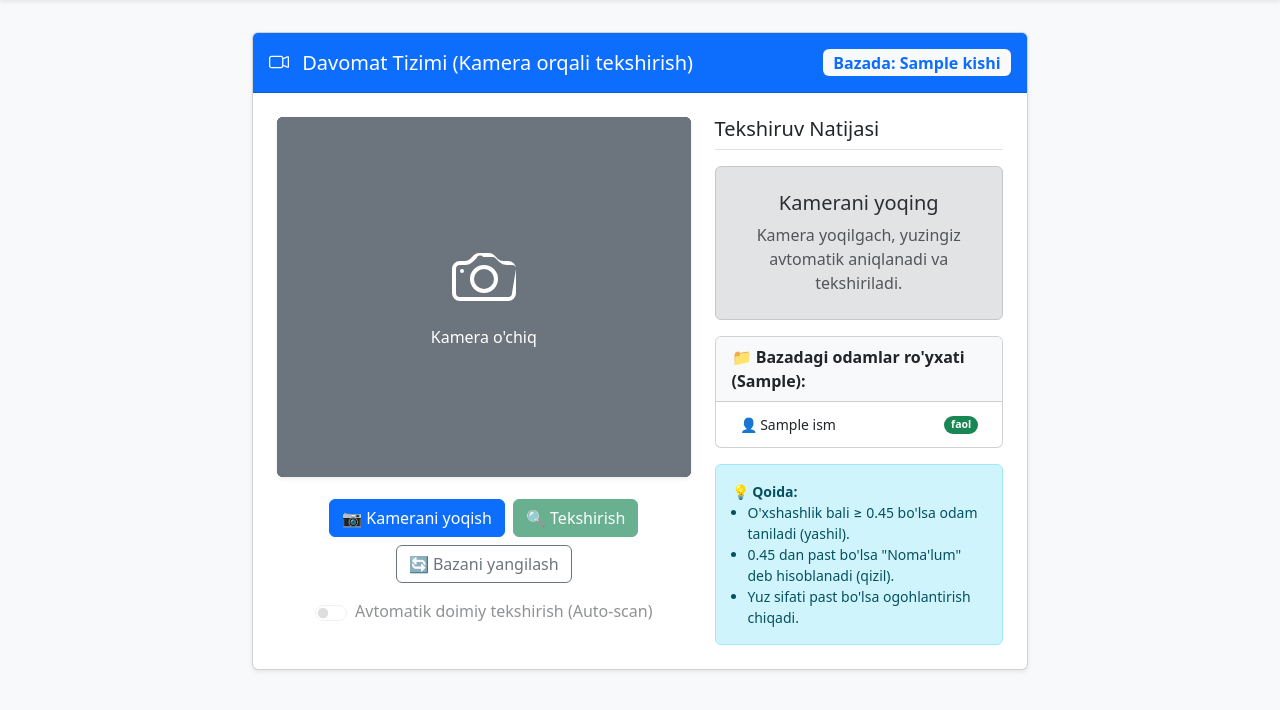
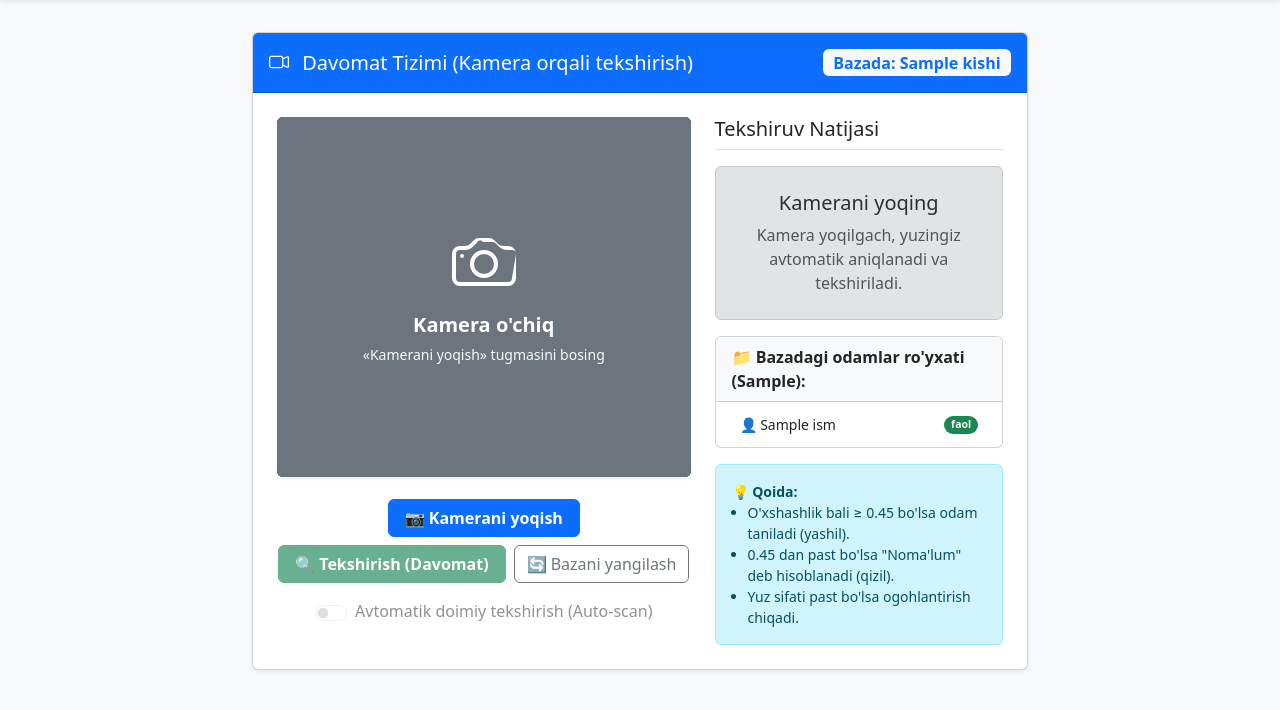
Before and after one commit to abduakhadov/davomat, a Django app: template templates/faces/davomat.html in a window 1280 px wide. Shown: the part 56-766 px from the top of the page. Run offline with Django 5.2, Linux system fonts and the light colour scheme; the template is opened without the code that fills it: most values are stand-ins (such as "Sample title", 1, 10 or a date in 2020).

Commit message:
fix: ensure camera placeholder hides and video is visible

```diff
--- a/templates/faces/davomat.html
+++ b/templates/faces/davomat.html
@@ -17,27 +17,34 @@
                 <div class="row g-4">
                     <!-- Kamera va Canvas qismi -->
                     <div class="col-md-7 text-center">
-                        <div class="position-relative d-inline-block rounded overflow-hidden shadow-sm bg-dark" style="width: 100%; max-width: 480px; min-height: 360px;">
-                            <video id="webcam" autoplay playsinline muted style="width: 100%; height: auto; transform: scaleX(-1); display: block;"></video>
-                            <canvas id="overlay" class="position-absolute top-0 start-0 w-100 h-100" style="pointer-events: none; transform: scaleX(-1);"></canvas>
+                        <div class="position-relative d-inline-block rounded overflow-hidden shadow-sm bg-black" style="width: 100%; max-width: 500px; aspect-ratio: 4/3; min-height: 360px;">
+                            <!-- Kamera videosi -->
+                            <video id="webcam" autoplay playsinline muted style="width: 100%; height: 100%; object-fit: cover; transform: scaleX(-1); position: absolute; top: 0; left: 0; z-index: 1;"></video>
+
+                            <!-- Bounding box va matn chiziladigan canvas -->
+                            <canvas id="overlay" class="position-absolute top-0 start-0 w-100 h-100" style="pointer-events: none; z-index: 5;"></canvas>
+
+                            <!-- Kadrni kesib olish uchun yashirin canvas -->
                             <canvas id="captureCanvas" style="display: none;"></canvas>
 
-                            <div id="camera-placeholder" class="d-flex flex-column justify-content-center align-items-center position-absolute top-0 start-0 w-100 h-100 bg-secondary text-white">
+                            <!-- Kamera o'chiq bo'lganda ko'rinadigan qatlam (d-flex ishlatilmaydi, inline style bilan) -->
+                            <div id="camera-placeholder" class="position-absolute top-0 start-0 w-100 h-100 bg-secondary text-white flex-column justify-content-center align-items-center" style="display: flex; z-index: 10;">
                                 <svg xmlns="http://www.w3.org/2000/svg" width="64" height="64" fill="currentColor" class="bi bi-camera mb-3" viewBox="0 0 16 16">
                                   <path d="M15 12a1 1 0 0 1-1 1H2a1 1 0 0 1-1-1V6a1 1 0 0 1 1-1h1.172a3 3 0 0 0 2.12-.879l.83-.828A1 1 0 0 1 7.827 3h2.344a1 1 0 0 1 .707.293l.828.828A3 3 0 0 0 13.828 5H15a1 1 0 0 1 1 1zM2 4a2 2 0 0 0-2 2v6a2 2 0 0 0 2 2h12a2 2 0 0 0 2-2V6a2 2 0 0 0-2-2h-1.172a2 2 0 0 1-1.414-.586l-.828-.828A2 2 0 0 0 9.172 2H6.828a2 2 0 0 0-1.414.586l-.828.828A2 2 0 0 1 3.172 4z"/>
                                   <path d="M8 11a2.5 2.5 0 1 1 0-5 2.5 2.5 0 0 1 0 5m0 1a3.5 3.5 0 1 0 0-7 3.5 3.5 0 0 0 0 7M3 6.5a.5.5 0 1 1-1 0 .5.5 0 0 1 1 0"/>
                                 </svg>
-                                <span>Kamera o'chiq</span>
+                                <span class="fs-5 fw-semibold">Kamera o'chiq</span>
+                                <small class="text-light mt-1">«Kamerani yoqish» tugmasini bosing</small>
                             </div>
                         </div>
 
                         <!-- Tugmalar -->
                         <div class="mt-3 d-flex flex-wrap gap-2 justify-content-center">
-                            <button type="button" class="btn btn-primary" id="btn-toggle-cam">
+                            <button type="button" class="btn btn-primary px-3 fw-bold" id="btn-toggle-cam">
                                 📷 Kamerani yoqish
                             </button>
-                            <button type="button" class="btn btn-success" id="btn-check-now" disabled>
-                                🔍 Tekshirish
+                            <button type="button" class="btn btn-success px-3 fw-bold" id="btn-check-now" disabled>
+                                🔍 Tekshirish (Davomat)
                             </button>
                             <button type="button" class="btn btn-outline-secondary" id="btn-reload-db">
                                 🔄 Bazani yangilash
@@ -117,7 +124,7 @@
     var autoScanInterval = null;
     var isChecking = false;
 
-    // CSRF olish
+    // CSRF token olish
     function getCookie(name) {
         var cookieValue = null;
         if (document.cookie && document.cookie !== '') {
@@ -134,6 +141,29 @@
     }
     var csrftoken = getCookie('csrftoken');
 
+    function hidePlaceholder() {
+        placeholder.classList.add('d-none');
+        placeholder.style.setProperty('display', 'none', 'important');
+    }
+
+    function showPlaceholder() {
+        placeholder.classList.remove('d-none');
+        placeholder.style.setProperty('display', 'flex', 'important');
+    }
+
+    // Video metadata yuklanganda canvas o'lchamini moslash
+    video.addEventListener('loadedmetadata', function() {
+        video.play().catch(function(e) { console.warn("Video play error:", e); });
+        overlay.width = video.videoWidth || 640;
+        overlay.height = video.videoHeight || 480;
+        hidePlaceholder();
+    });
+
+    // Video kadrlar kela boshlaganda placeholder'ni aniq yashirish
+    video.addEventListener('playing', function() {
+        hidePlaceholder();
+    });
+
     // Kamerani yoqish/o'chirish
     btnToggleCam.addEventListener('click', function() {
         if (stream) {
@@ -144,22 +174,41 @@
     });
 
     function startCamera() {
-        navigator.mediaDevices.getUserMedia({ video: { width: 640, height: 480 } })
+        btnToggleCam.disabled = true;
+        btnToggleCam.textContent = 'Kamera yoqilmoqda...';
+
+        navigator.mediaDevices.getUserMedia({
+            video: {
+                width: { ideal: 640 },
+                height: { ideal: 480 },
+                facingMode: 'user'
+            },
+            audio: false
+        })
         .then(function(s) {
             stream = s;
             video.srcObject = s;
-                placeholder.style.display = 'none';
+            video.play().catch(function(e) {
+                console.warn("Video play error:", e);
+            });
+
+            hidePlaceholder();
+
+            btnToggleCam.disabled = false;
             btnToggleCam.textContent = '⏹ Kamerani o\'chirish';
             btnToggleCam.classList.remove('btn-primary');
             btnToggleCam.classList.add('btn-danger');
+
             btnCheckNow.disabled = false;
             switchAutoScan.disabled = false;
 
-                updateStatus('alert-info', 'Kamera faol', 'Kameraga to\'g\'ri qarang va «Tekshirish» tugmasini bosing.');
+            updateStatus('alert-info', 'Kamera faol', 'Kameraga to\'g\'ri qarab «Tekshirish (Davomat)» tugmasini bosing.');
         })
         .catch(function(err) {
-                console.error("Kamera ochilmadi:", err);
-                alert("Kamera ruxsati berilmadi yoki kamera topilmadi: " + err.message);
+            btnToggleCam.disabled = false;
+            btnToggleCam.textContent = '📷 Kamerani yoqish';
+            console.error("Kamera xatosi:", err);
+            alert("Kamerani ochib bo'lmadi: " + err.message + "\nIltimos, brauzerda kamera ruxsati berilganini tekshiring.");
         });
     }
 
@@ -175,10 +224,13 @@
             stream = null;
         }
         video.srcObject = null;
-        placeholder.style.display = 'flex';
+
+        showPlaceholder();
+
         btnToggleCam.textContent = '📷 Kamerani yoqish';
         btnToggleCam.classList.remove('btn-danger');
         btnToggleCam.classList.add('btn-primary');
+
         btnCheckNow.disabled = true;
         switchAutoScan.disabled = true;
 
@@ -229,8 +281,11 @@
     }
 
     function handleRecognitionResult(data) {
+        if (overlay.width !== video.videoWidth) {
             overlay.width = video.videoWidth;
             overlay.height = video.videoHeight;
+        }
+
         var ctx = overlay.getContext('2d');
         ctx.clearRect(0, 0, overlay.width, overlay.height);
 
@@ -250,34 +305,38 @@
             var w = x2 - x1;
             var h = y2 - y1;
 
-            var strokeColor = '#dc3545'; // qizil
+            // Video scaleX(-1) bo'lgani sababli, gorizontal koordinatani o'ngdan chapga o'giramiz:
+            var drawX = overlay.width - x2;
+
+            var strokeColor = '#dc3545'; // qizil (Noma'lum)
             if (r.status === 'recognized') {
-                strokeColor = '#198754'; // yashil
+                strokeColor = '#198754'; // yashil (Tanildi)
                 anyRecognized = true;
                 recognizedNames.push(r.name + ' (' + Math.round(r.score * 100) + '%)');
             } else if (r.status === 'low_quality') {
                 strokeColor = '#6c757d'; // kulrang
             }
 
-            // Ramka chizish
+            // Yuz atrofida ramka chizish
             ctx.lineWidth = 3;
             ctx.strokeStyle = strokeColor;
-            ctx.strokeRect(x1, y1, w, h);
+            ctx.strokeRect(drawX, y1, w, h);
 
-            // Matn foni
-            var label = (r.status === 'recognized') ? (r.name + ' ' + r.score.toFixed(2)) : r.name;
+            // Ism yozish uchun rangli fon
+            var label = (r.status === 'recognized') ? (r.name + ' ' + Math.round(r.score * 100) + '%') : r.name;
             ctx.font = 'bold 16px sans-serif';
             var textWidth = ctx.measureText(label).width;
+
             ctx.fillStyle = strokeColor;
-            ctx.fillRect(x1, Math.max(0, y1 - 26), textWidth + 12, 26);
+            ctx.fillRect(drawX, Math.max(0, y1 - 26), textWidth + 12, 26);
 
-            // Matn
+            // Ismni yozish
             ctx.fillStyle = '#ffffff';
-            ctx.fillText(label, x1 + 6, Math.max(18, y1 - 8));
+            ctx.fillText(label, drawX + 6, Math.max(18, y1 - 8));
         });
 
         if (anyRecognized) {
-            updateStatus('alert-success', '✔ Xodim tanildi: ' + recognizedNames.join(', '), 'Bazada mavjud! Davomat qayd etilishi mumkin.');
+            updateStatus('alert-success', '✔ Xodim tanildi: ' + recognizedNames.join(', '), 'Bazada mavjud! Davomat qayd etildi.');
         } else {
             updateStatus('alert-danger', '✖ Noma\'lum shaxs', 'Ushbu yuz bazada topilmadi!');
         }
```
Lines whose indentation alone changed are shown as unchanged.
